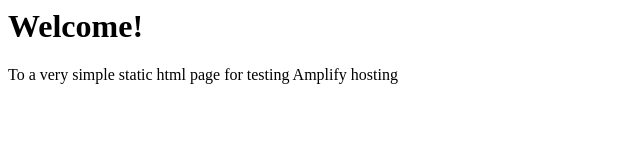
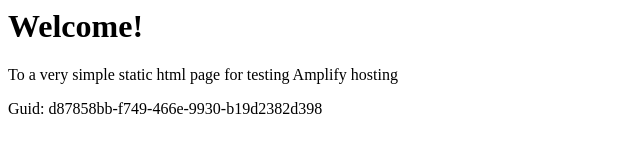
Before and after one commit to aws-aemilia-lhr/Github-PR-Commit-Integration-Test-DoNotTouch-v0-preprod-eu-west-2, a website: page src/index.html in a window 1280 px wide. Shown: the whole page, without its empty margins (0-640 px from the left). Drawn offline with Linux system fonts and the light colour scheme.

Commit message:
commit from integ tests

```diff
--- a/src/index.html
+++ b/src/index.html
@@ -1,3 +1,5 @@
+
+
 <html lang="en">
 
 <head>
@@ -10,6 +12,6 @@
 <body>
     <h1>Welcome!</h1>
     <p>To a very simple static html page for testing Amplify hosting</p>
-</body>
+    <p>Guid: d87858bb-f749-466e-9930-b19d2382d398</p></body>
 
 </html>
```
